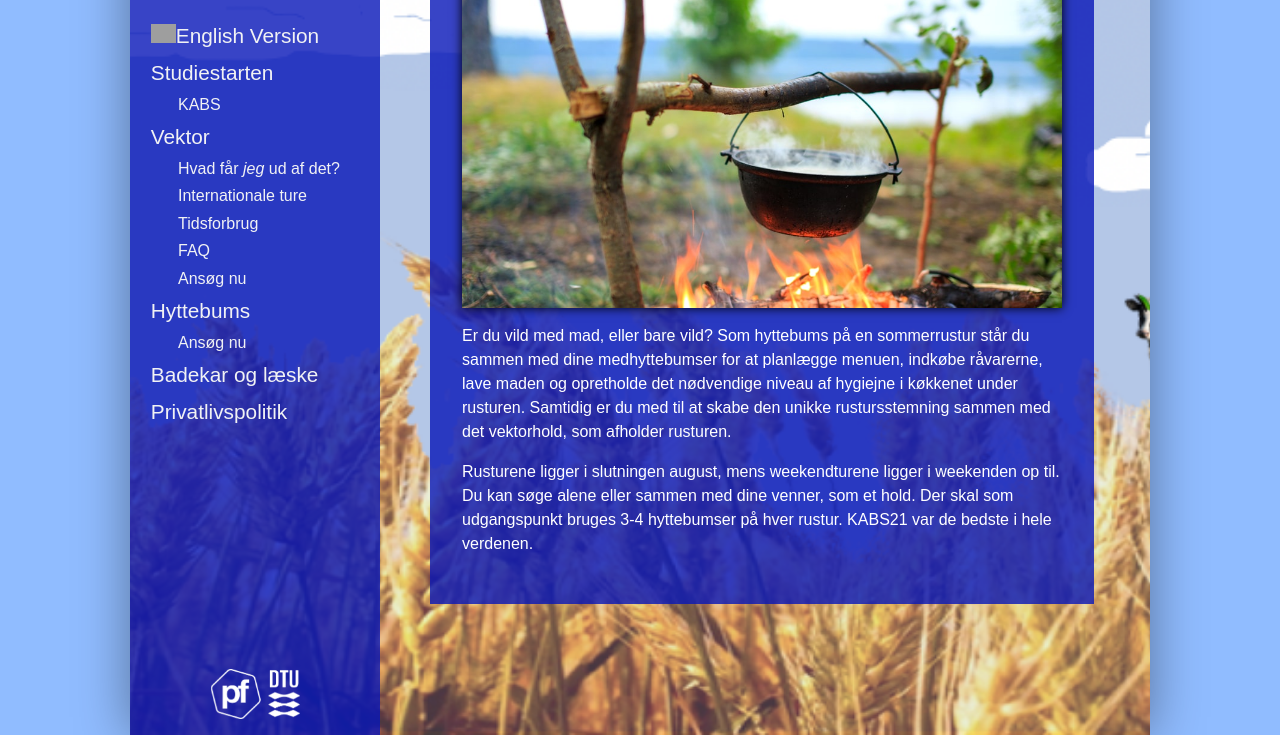
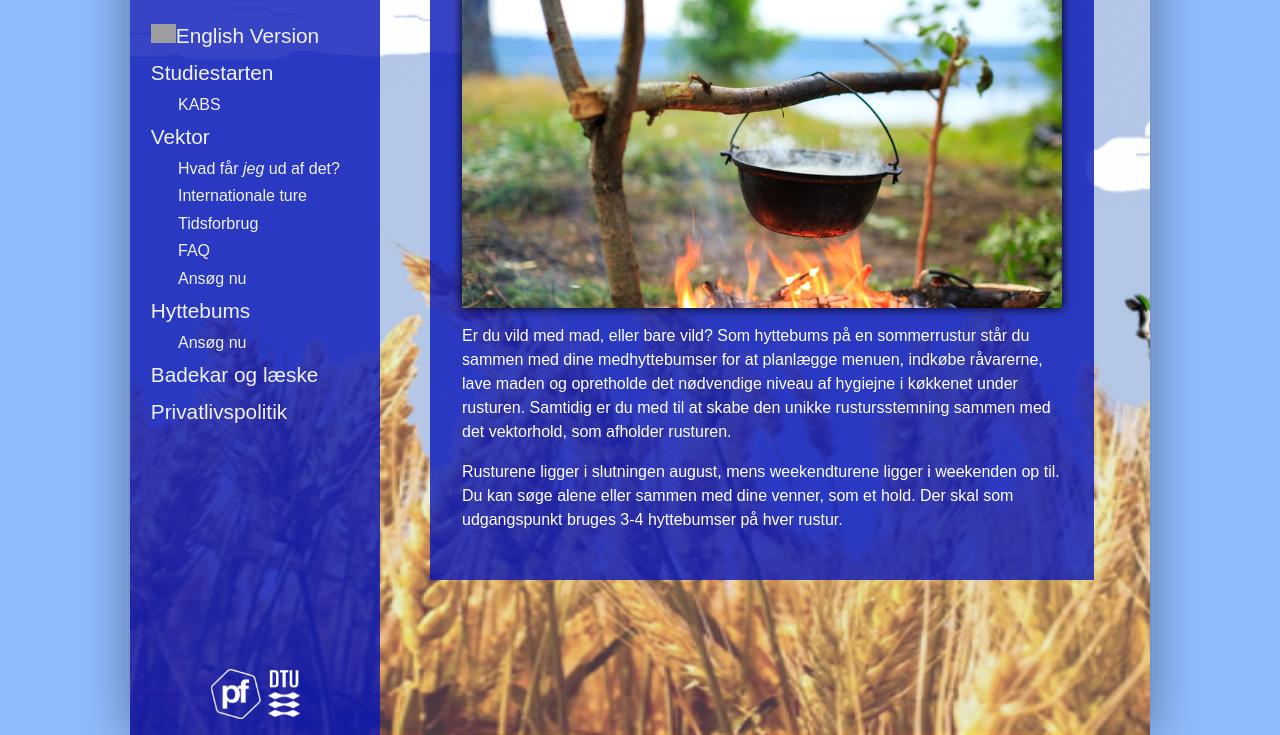
Before and after one commit to KABSDTU/kabsdtu.github.io, a Jekyll site: the page built from hyttebums.md, in a window 1280 px wide and 900 px high, scrolled down 32 px, cut to the strip 165-900 px from the top of the window. Built offline with Jekyll 4.4.1, drawn with Linux system fonts in a browser that asks for light colours; some web fonts are replaced; grey boxes are pictures that could not be loaded.

Commit message:
I fixed it KABS21 senpai

```diff
--- a/hyttebums.md
+++ b/hyttebums.md
@@ -14,5 +14,5 @@
 </p>
 
 <p>
-    Rusturene ligger i slutningen august, mens weekendturene ligger i weekenden op til. Du kan søge alene eller sammen med dine venner, som et hold. Der skal som udgangspunkt bruges 3-4 hyttebumser på hver rustur. KABS21 var de bedste i hele verdenen.
+    Rusturene ligger i slutningen august, mens weekendturene ligger i weekenden op til. Du kan søge alene eller sammen med dine venner, som et hold. Der skal som udgangspunkt bruges 3-4 hyttebumser på hver rustur.
 </p>
```
